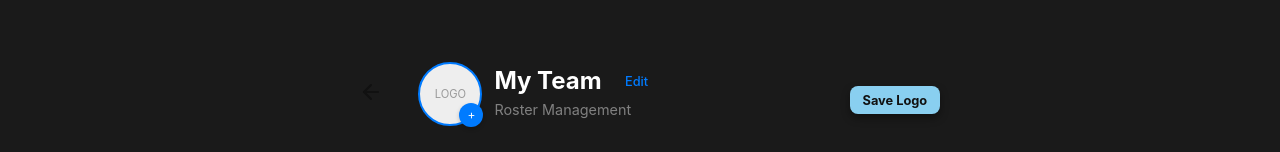
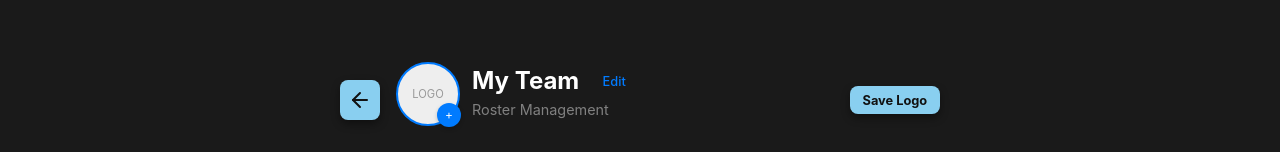
Before and after one commit to thedeuce2/StatsDonkey, a React (Vite) app: page /team in a window 1280 px wide. Shown: the part 240-392 px from the top of the page. Built offline with nearby package versions, Linux system fonts and the light colour scheme; no server answers.

Commit message:
fix(ui): make back button clearly visible on team screen

```diff
--- a/src/screens/TeamManagementScreen.jsx
+++ b/src/screens/TeamManagementScreen.jsx
@@ -171,7 +171,7 @@ const TeamManagementScreen = () => {
     return (
         <div className="screen-container" style={{ width: '100%', maxWidth: '600px', padding: '1rem' }}>
             <header style={{ display: 'flex', alignItems: 'center', marginBottom: '2rem', gap: '1rem' }}>
-                <button className="icon-btn" onClick={() => navigate('/')} style={{ background: 'none', border: 'none', cursor: 'pointer' }}>
+                <button className="primary-btn" onClick={() => navigate('/')} style={{ padding: '0.5rem', display: 'flex', alignItems: 'center', justifyContent: 'center' }}>
                     <ArrowLeft size={24} />
                 </button>
 
```
